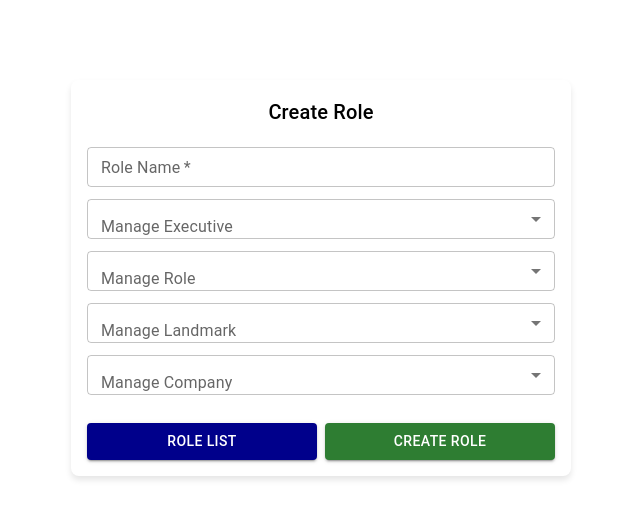
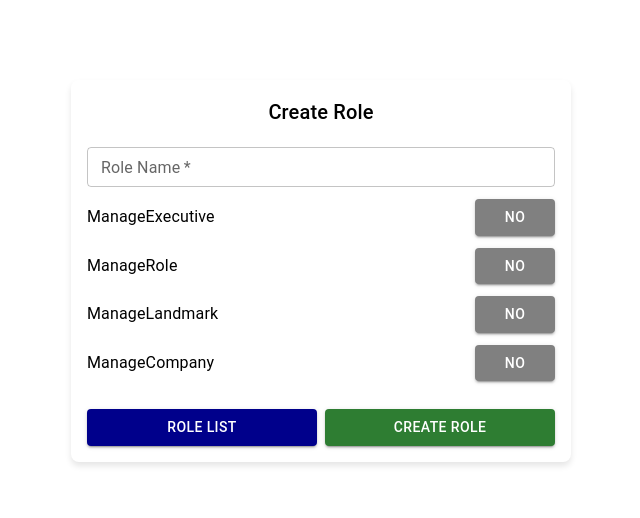
Before and after one commit to NixbugSoftwares/executive-app, a React (Vite) app: page /exerole/create in a window 1280 px wide. Shown: the top 518 px of the page, without its empty margins (319-959 px from the left). Built offline with nearby package versions, Linux system fonts and the light colour scheme.

Commit message:
Changed selected dropdown into buttons.

```diff
--- a/src/screens/executiveRolepage/RoleCreatingForm.tsx
+++ b/src/screens/executiveRolepage/RoleCreatingForm.tsx
@@ -1,7 +1,6 @@
 import React, { useState } from "react";
-import { TextField, Button, Box, FormControl, InputLabel, Select, MenuItem, Typography, SelectChangeEvent } from "@mui/material";
+import { TextField, Button, Box, Typography } from "@mui/material";
 import { useNavigate } from "react-router-dom";
-
 
 
 const RoleCreationForm: React.FC = () => {
@@ -9,10 +8,10 @@ const RoleCreationForm: React.FC = () => {
 
     const [formValues, setFormValues] = useState({
         roleName: "",
-        manageExecutive: "",
-        manageRole: "",
-        managelandmark: "",
-        managecompany: "",
+        manageExecutive: false,
+        manageRole: false,
+        managelandmark: false,
+        managecompany: false,
     })
 
     const handleTextFieldChange = (
@@ -25,11 +24,10 @@ const RoleCreationForm: React.FC = () => {
         }));
       };
 
-      const handleSelectChange = (event: SelectChangeEvent<string>) => {
-        const { name, value } = event.target;
+      const handleToggle = (field: string) => {
         setFormValues((prevValues) => ({
           ...prevValues,
-          [name!]: value,
+          [field]: !prevValues[field as keyof typeof formValues],
         }));
       };
 
@@ -80,70 +78,22 @@ const RoleCreationForm: React.FC = () => {
             >
             </TextField>
 
-            <FormControl>
-                <InputLabel>Manage Executive</InputLabel>
-                <Select
-                label="Manage Executive"
-                name="manageExecutive"
-                value={formValues.manageExecutive}
-                onChange={handleSelectChange}
-                variant="outlined"
-                size="small"
-                required
-                >
-                    <MenuItem value="Yes">Yes</MenuItem>
-                    <MenuItem value="No">No</MenuItem>
-                </Select>
-            </FormControl>
-
-            <FormControl>
-                <InputLabel>Manage Role</InputLabel>
-                <Select
-                label="Manage Role"
-                name="manageRole"
-                value={formValues.manageRole}
-                onChange={handleSelectChange}
-                variant="outlined"
-                size="small"
-                required
-                >
-                    <MenuItem value="Yes">Yes</MenuItem>
-                    <MenuItem value="No">No</MenuItem>
-                </Select>
-            </FormControl>
-
-            <FormControl>
-                <InputLabel>Manage Landmark</InputLabel>
-                <Select
-                label="Manage Landmark"
-                name="manageLandmark"
-                value={formValues.managelandmark}
-                onChange={handleSelectChange}
-                variant="outlined"
-                size="small"
-                required
-                >
-                    <MenuItem value="Yes">Yes</MenuItem>
-                    <MenuItem value="No">No</MenuItem>
-                </Select>
-            </FormControl>
-
-
-            <FormControl>
-                <InputLabel>Manage Company</InputLabel>
-                <Select
-                label="Manage Company"
-                name="manageCompany"
-                value={formValues.managecompany}
-                onChange={handleSelectChange}
-                variant="outlined"
-                size="small"
-                required
-                >
-                    <MenuItem value="Yes">Yes</MenuItem>
-                    <MenuItem value="No">No</MenuItem>
-                </Select>
-            </FormControl>
+            {["manageExecutive", "manageRole", "manageLandmark", "manageCompany"].map((field) => (
+        <Box key={field} sx={{ display: "flex", justifyContent: "space-between", alignItems: "center" }}>
+          <Typography>{field.replace("manage", "Manage")}</Typography>
+          <Button
+            variant="contained"
+            onClick={() => handleToggle(field)}
+            sx={{
+              bgcolor: formValues[field as keyof typeof formValues] ? "green" : "gray",
+              color: "white",
+              minWidth: 80,
+            }}
+          >
+            {formValues[field as keyof typeof formValues] ? "Yes" : "No"}
+          </Button>
+        </Box>
+      ))}
 
 
             <Box sx={{ display: "flex", justifyContent: "space-between", mt: 2, gap: 1 }}>
```
